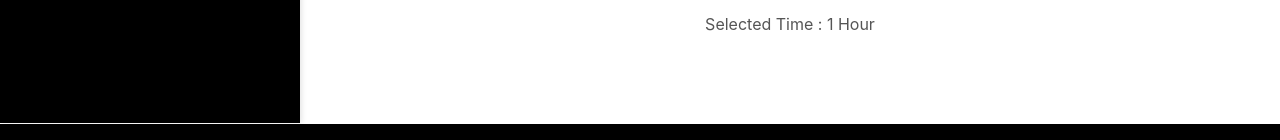
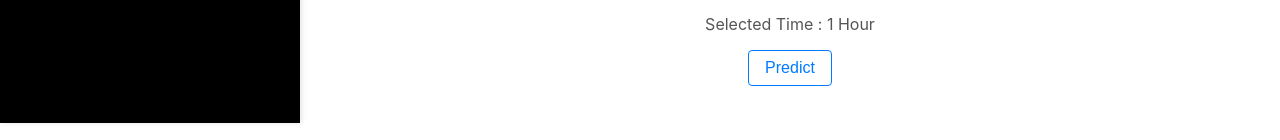
Before and after one commit to Binary-Human/NextBikes, a Next.js app: page /map in a window 1280 px wide. Shown: the part 740-880 px from the top of the page. Built offline with nearby package versions, Linux system fonts and the light colour scheme.

Commit message:
added search button in map

```diff
--- a/components/Layout/Layout.module.css
+++ b/components/Layout/Layout.module.css
@@ -6,5 +6,5 @@
 }
 
 .main {
-  padding: 0 0 3em;
+  padding: 0 0 0;
 }
--- a/components/TimeReferenceButtons/TimeReferenceButtons.js
+++ b/components/TimeReferenceButtons/TimeReferenceButtons.js
@@ -5,6 +5,10 @@ export default function TimeReferenceButtons() {
   const [selectedTime, setSelectedTime] = useState(1); // Default to 1 hour
 
   const timeOptions = [1, 2, 3, 4];
+
+  function sendPredictRequest(){
+    // Send request to Inference API
+  }
 
   return (
     <div>
@@ -27,6 +31,12 @@ export default function TimeReferenceButtons() {
         <p className={styles.selectedTime}>
           Selected Time : {selectedTime} Hour{selectedTime > 1 ? "s" : ""}
         </p>
+        <button
+              className={`${styles.button} margin: 0 padding:0`}
+            >
+              { /* onClick={} Trigger inference */ }
+              Predict
+            </button>
       </div>
     </div>
   );
--- a/components/TimeReferenceButtons/TimeReferenceButtons.module.css
+++ b/components/TimeReferenceButtons/TimeReferenceButtons.module.css
@@ -51,6 +51,6 @@
 
 .selectedTime {
   font-size: 1rem;
-  margin-top: 0px;
+  margin: 0px;
   color: #555;
 }
```
Also changed, not shown: components/Map.js (+11 -0 lines), components/Result.js (deleted, +0 -21 lines).
